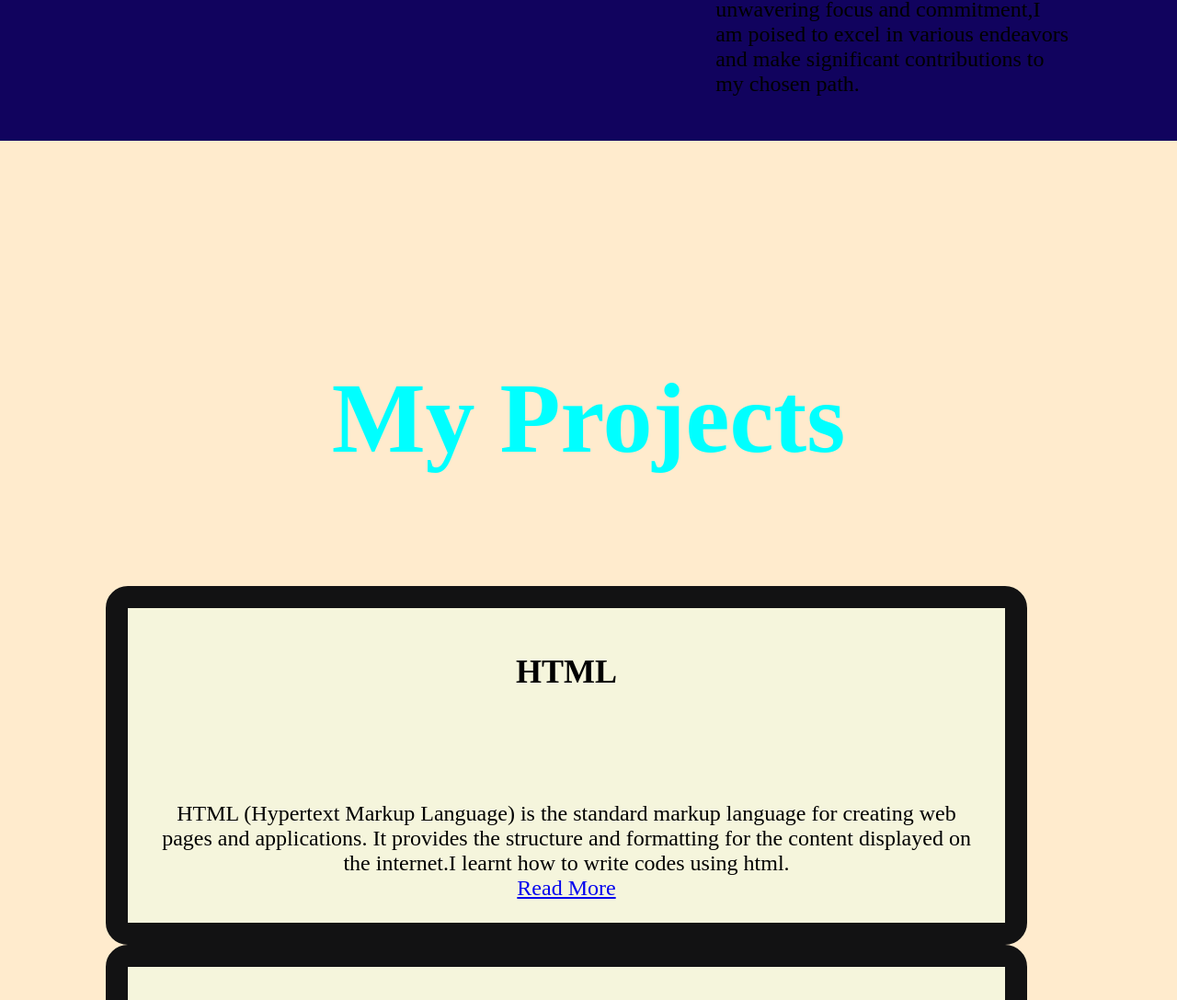
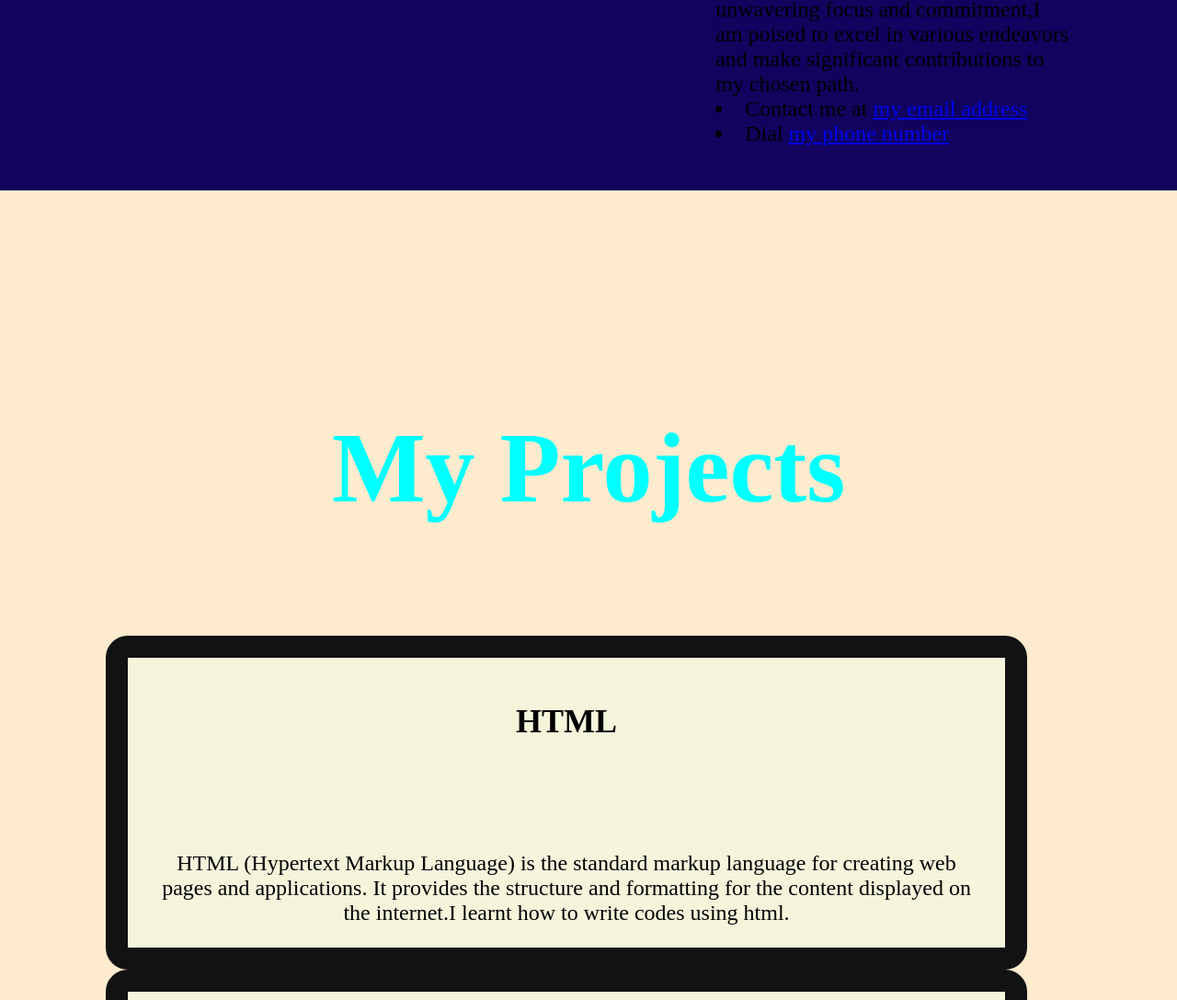
Before and after one commit to Angela-Arina/Portfolio, a plain HTML site: page index.html in a window 1280 px wide. Shown: the part 1713-2800 px from the top of the page at 92% size. Drawn offline with Linux system fonts and the light colour scheme.

Commit message:
'update'

```diff
--- a/index.html
+++ b/index.html
@@ -10,7 +10,7 @@
 </head>
 <body>
     <header class="header">
-        <a href="#"class="logo">Aura Angela's Portfolio</a>
+        <a href="#"class="logo"> Angela's Portfolio</a>
         <nav>
     <div class="main-menu">
         <em>
@@ -51,6 +51,14 @@
             <p>
                 I am an individual who has studied at St. George's High School and also did my primary education in Jagiet Academy and exhibits a remarkable level of focus. Throughout my academic journey, I have displayed a commendable dedication towards my studies and personal growth. My ability to concentrate on tasks at hand sets me apart, as I consistently strive to achieve my goals. My time at school has undoubtedly shaped me into a determined individual, ready to face challenges head-on. With my unwavering focus and commitment,I am poised to excel in various endeavors and make significant contributions to my chosen path.
                 </p>
+                 <li>
+                Contact me at <a href="mail to:angelaarina@gmail.com">my email address</a>
+            </li>
+<li>
+    Dial <a href="tel:+254757462807">my phone number</a>
+</li>
+
+
         </div>
     </section>
     <section class="projects" id="projects">
@@ -59,7 +67,6 @@
             <div class="projects-box">
                 <h2>HTML</h2>
                 <p>HTML (Hypertext Markup Language) is the standard markup language for creating web pages and applications. It provides the structure and formatting for the content displayed on the internet.I learnt how to write codes using html.</p>
-                <a href="#"class="btn">Read More</a>
             </div>
            <br>
            <br>
@@ -68,7 +75,6 @@
             <div class="projects-box">
                 <h2>CSS</h2>
                 <p>CSS (Cascading Style Sheets) is a style sheet language used for describing the presentation and formatting of a document written in HTML (Hypertext Markup Language). It is a fundamental technology used in web development to control the visual appearance of web pages and user interfaces.I learnt how to write codes using CSS</p>
-                <a href="#"class="btn">Read More</a>
             </div>
             <br>
             <br>
@@ -80,7 +86,6 @@
                 <i class="fafa-html"></i>
                 <h2>Tailwind CSS</h2>
                 <p> Tailwind CSS is a popular utility-first CSS framework used for building modern user interfaces. It provides a set of pre-designed CSS utility classes that can be directly applied to HTML elements to style them without writing custom CSS. Tailwind CSS differs from traditional CSS frameworks like Bootstrap or Foundation, as it focuses on providing low-level utility classes rather than pre-designed components.I learnt how to write codes using Tailwind CSS</p>
-                <a href="#"class="btn">Read More</a>
                 </div>
             </div>
     </section>
@@ -126,7 +131,7 @@
     </section>
     <footer class="footer">
         <div class="footer-text">
-            <p>Copyright &copy; 2023 by Angela Arina</p>
+            <p>Copyright &copy; 2023 by Angela Arina  &lt;&lt;&lt; </p>
         </div>
     </footer>
 
```
Also changed, not shown: angel/angie.PNG (deleted), angel/arina.PNG (deleted), images/angel.PNG (deleted), images/angel.jpg (deleted).
